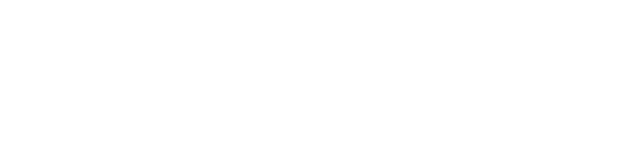
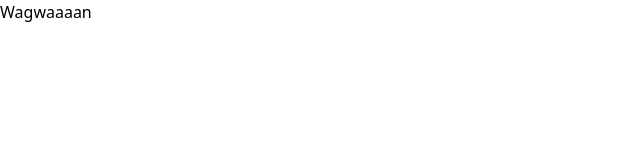
Before and after one commit to i-ganza007/Cloning_Gate_The_Gym, a website: page public/index.html in a window 1280 px wide. Shown: the whole page, without its empty margins (0-640 px from the left). Drawn offline with Linux system fonts and the light colour scheme.

Commit message:
Update index.html

```diff
--- a/public/index.html
+++ b/public/index.html
@@ -7,6 +7,6 @@
     <title>Document</title>
 </head>
 <body>
-
+    <h1>Wagwaaaan</h1>
 </body>
 </html>
```
